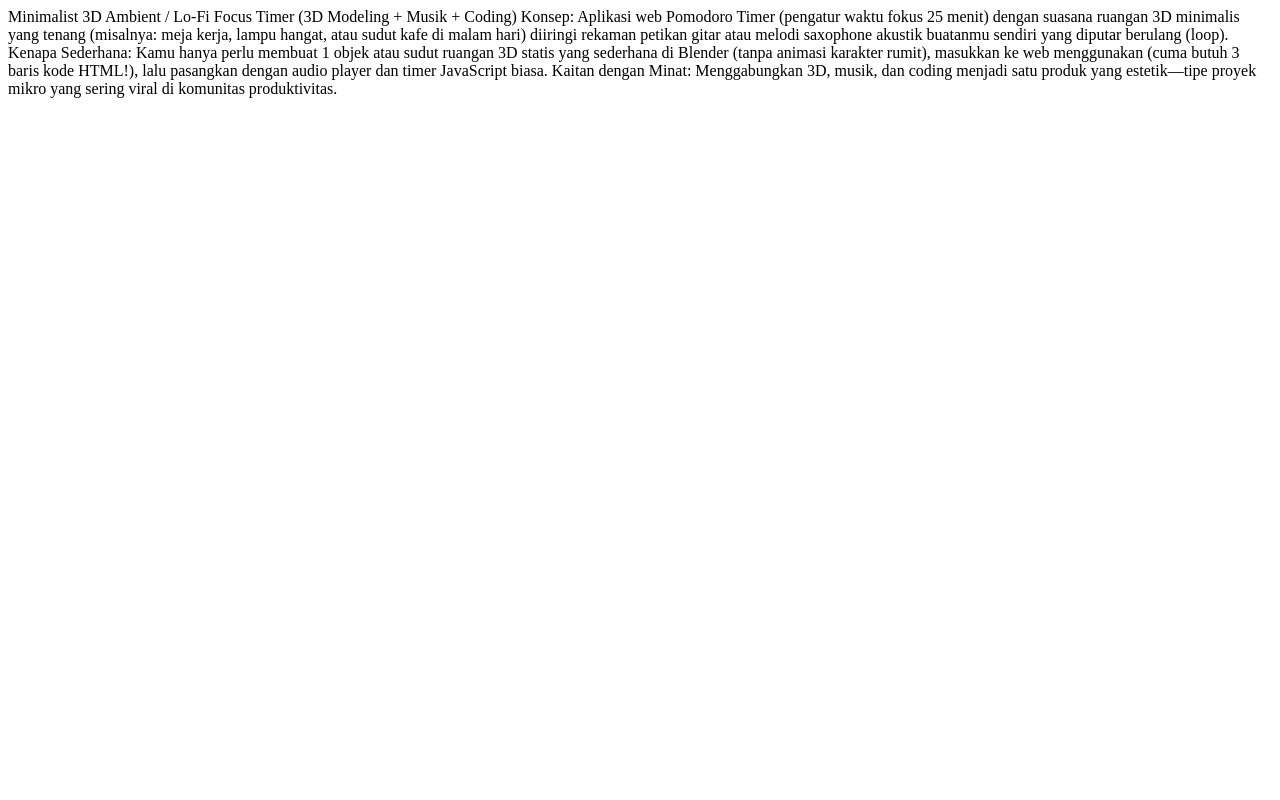
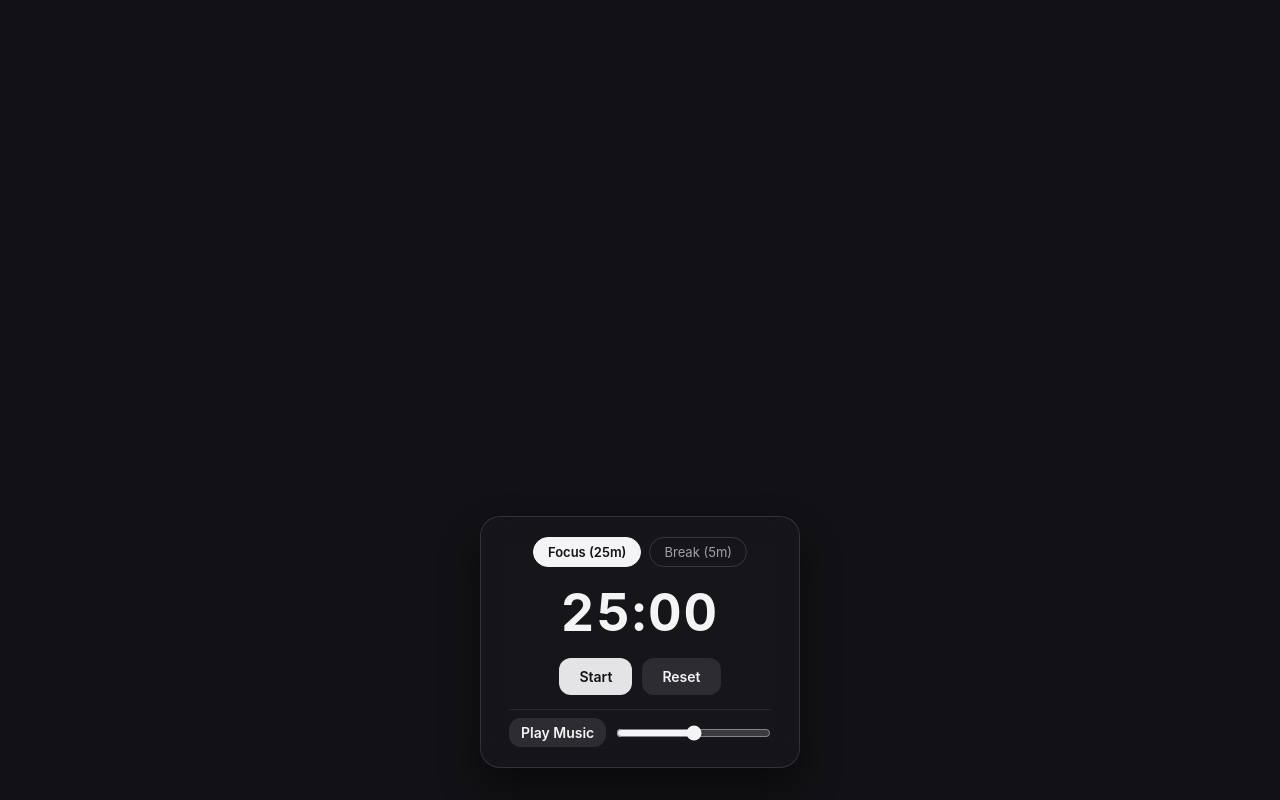
Before and after one commit to scarlet-azure/lofi-3d-timer, a plain HTML site: page index.html in a window 1280 px wide. Drawn offline with Linux system fonts and the light colour scheme; some packages are replaced by stand-ins of ours; a script that the page names is missing.

Commit message:
Implement Lo-Fi 3D Focus Timer web app
Added a Lo-Fi 3D Focus Timer web application with a minimalistic design and integrated audio player.

```diff
--- a/index.html
+++ b/index.html
@@ -1,6 +1,195 @@
-Minimalist 3D Ambient / Lo-Fi Focus Timer (3D Modeling + Musik + Coding)
-Konsep: Aplikasi web Pomodoro Timer (pengatur waktu fokus 25 menit) dengan suasana ruangan 3D minimalis yang tenang (misalnya: meja kerja, lampu hangat, atau sudut kafe di malam hari) diiringi rekaman petikan gitar atau melodi saxophone akustik buatanmu sendiri yang diputar berulang (loop).
+<!DOCTYPE html>
+<html lang="id">
+<head>
+  <meta charset="UTF-8" />
+  <meta name="viewport" content="width=device-width, initial-scale=1.0" />
+  <title>Lo-Fi 3D Focus Timer</title>
+  <!-- Load Google Model Viewer -->
+  <script type="module" src="https://ajax.googleapis.com/ajax/libs/model-viewer/3.5.0/model-viewer.min.js"></script>
+  <style>
+    * { box-sizing: border-box; margin: 0; padding: 0; font-family: -apple-system, BlinkMacSystemFont, "Segoe UI", Roboto, sans-serif; }
+    body { background: #121216; color: #f4f4f6; overflow: hidden; height: 100vh; width: 100vw; }
 
-Kenapa Sederhana: Kamu hanya perlu membuat 1 objek atau sudut ruangan 3D statis yang sederhana di Blender (tanpa animasi karakter rumit), masukkan ke web menggunakan <model-viewer> (cuma butuh 3 baris kode HTML!), lalu pasangkan dengan audio player dan timer JavaScript biasa.
+    /* Kanvas 3D Full Screen */
+    model-viewer {
+      width: 100%;
+      height: 100%;
+      background: radial-gradient(circle at center, #252432 0%, #111115 100%);
+      --poster-color: transparent;
+    }
 
-Kaitan dengan Minat: Menggabungkan 3D, musik, dan coding menjadi satu produk yang estetik—tipe proyek mikro yang sering viral di komunitas produktivitas.
+    /* Panel UI Glassmorphism */
+    .hud-container {
+      position: fixed;
+      bottom: 32px;
+      left: 50%;
+      transform: translateX(-50%);
+      background: rgba(24, 24, 30, 0.65);
+      backdrop-filter: blur(14px);
+      -webkit-backdrop-filter: blur(14px);
+      border: 1px solid rgba(255, 255, 255, 0.12);
+      border-radius: 20px;
+      padding: 20px 28px;
+      display: flex;
+      flex-direction: column;
+      align-items: center;
+      gap: 14px;
+      min-width: 320px;
+      box-shadow: 0 20px 40px rgba(0, 0, 0, 0.45);
+    }
+
+    .mode-tabs { display: flex; gap: 8px; }
+    .mode-btn {
+      background: transparent;
+      border: 1px solid rgba(255,255,255,0.15);
+      color: #a1a1aa;
+      padding: 6px 14px;
+      border-radius: 999px;
+      font-size: 13px;
+      cursor: pointer;
+      transition: all 0.2s;
+    }
+    .mode-btn.active { background: #f4f4f6; color: #121216; border-color: #f4f4f6; font-weight: 600; }
+
+    .timer-display {
+      font-size: 52px;
+      font-weight: 700;
+      letter-spacing: 2px;
+      font-variant-numeric: tabular-nums;
+    }
+
+    .controls { display: flex; gap: 10px; align-items: center; }
+    .btn {
+      background: #e4e4e7;
+      color: #121216;
+      border: none;
+      padding: 10px 20px;
+      border-radius: 12px;
+      font-weight: 600;
+      font-size: 14px;
+      cursor: pointer;
+      transition: transform 0.1s, opacity 0.2s;
+    }
+    .btn:active { transform: scale(0.97); }
+    .btn-secondary { background: rgba(255, 255, 255, 0.1); color: #f4f4f6; }
+
+    .audio-bar {
+      display: flex;
+      align-items: center;
+      gap: 10px;
+      width: 100%;
+      padding-top: 8px;
+      border-top: 1px solid rgba(255, 255, 255, 0.08);
+      font-size: 13px;
+      color: #a1a1aa;
+    }
+    input[type="range"] { flex: 1; accent-color: #f4f4f6; cursor: pointer; }
+  </style>
+</head>
+<body>
+
+  <!-- Ganti 'scene.glb' dengan file 3D kamu nanti -->
+  <model-viewer
+    id="viewer"
+    src="https://modelviewer.dev/shared-assets/models/Astronaut.glb"
+    alt="Lo-Fi 3D Scene"
+    auto-rotate
+    rotation-per-second="10deg"
+    camera-controls
+    shadow-intensity="1"
+    exposure="0.9">
+  </model-viewer>
+
+  <div class="hud-container">
+    <div class="mode-tabs">
+      <button class="mode-btn active" onclick="setMode(25, this)">Focus (25m)</button>
+      <button class="mode-btn" onclick="setMode(5, this)">Break (5m)</button>
+    </div>
+
+    <div class="timer-display" id="timer">25:00</div>
+
+    <div class="controls">
+      <button class="btn" id="startBtn" onclick="toggleTimer()">Start</button>
+      <button class="btn btn-secondary" onclick="resetTimer()">Reset</button>
+    </div>
+
+    <div class="audio-bar">
+      <button class="btn btn-secondary" style="padding: 6px 12px;" id="audioBtn" onclick="toggleAudio()">Play Music</button>
+      <input type="range" id="volumeSlider" min="0" max="1" step="0.05" value="0.5" oninput="changeVolume(this.value)" />
+    </div>
+  </div>
+
+  <!-- Ganti 'lofi-guitar.mp3' dengan rekaman musik kamu -->
+  <audio id="bgAudio" loop src="lofi-guitar.mp3"></audio>
+
+  <script>
+    let defaultMinutes = 25;
+    let timeLeft = defaultMinutes * 60;
+    let timerId = null;
+    let isRunning = false;
+
+    const timerEl = document.getElementById("timer");
+    const startBtn = document.getElementById("startBtn");
+    const bgAudio = document.getElementById("bgAudio");
+    const audioBtn = document.getElementById("audioBtn");
+
+    function updateDisplay() {
+      const mins = Math.floor(timeLeft / 60).toString().padStart(2, "0");
+      const secs = (timeLeft % 60).toString().padStart(2, "0");
+      timerEl.textContent = `${mins}:${secs}`;
+      document.title = `${mins}:${secs} - Focus Timer`;
+    }
+
+    function toggleTimer() {
+      if (isRunning) {
+        clearInterval(timerId);
+        startBtn.textContent = "Start";
+        isRunning = false;
+      } else {
+        isRunning = true;
+        startBtn.textContent = "Pause";
+        timerId = setInterval(() => {
+          if (timeLeft > 0) {
+            timeLeft--;
+            updateDisplay();
+          } else {
+            clearInterval(timerId);
+            isRunning = false;
+            startBtn.textContent = "Start";
+            alert("Sesi selesai!");
+          }
+        }, 1000);
+      }
+    }
+
+    function resetTimer() {
+      clearInterval(timerId);
+      isRunning = false;
+      startBtn.textContent = "Start";
+      timeLeft = defaultMinutes * 60;
+      updateDisplay();
+    }
+
+    function setMode(mins, btnEl) {
+      document.querySelectorAll(".mode-btn").forEach(b => b.classList.remove("active"));
+      btnEl.classList.add("active");
+      defaultMinutes = mins;
+      resetTimer();
+    }
+
+    function toggleAudio() {
+      if (bgAudio.paused) {
+        bgAudio.play().catch(() => alert("Tambahkan file 'lofi-guitar.mp3' di folder yang sama dulu."));
+        audioBtn.textContent = "Pause Music";
+      } else {
+        bgAudio.pause();
+        audioBtn.textContent = "Play Music";
+      }
+    }
+
+    function changeVolume(val) {
+      bgAudio.volume = val;
+    }
+  </script>
+</body>
+</html>
```
